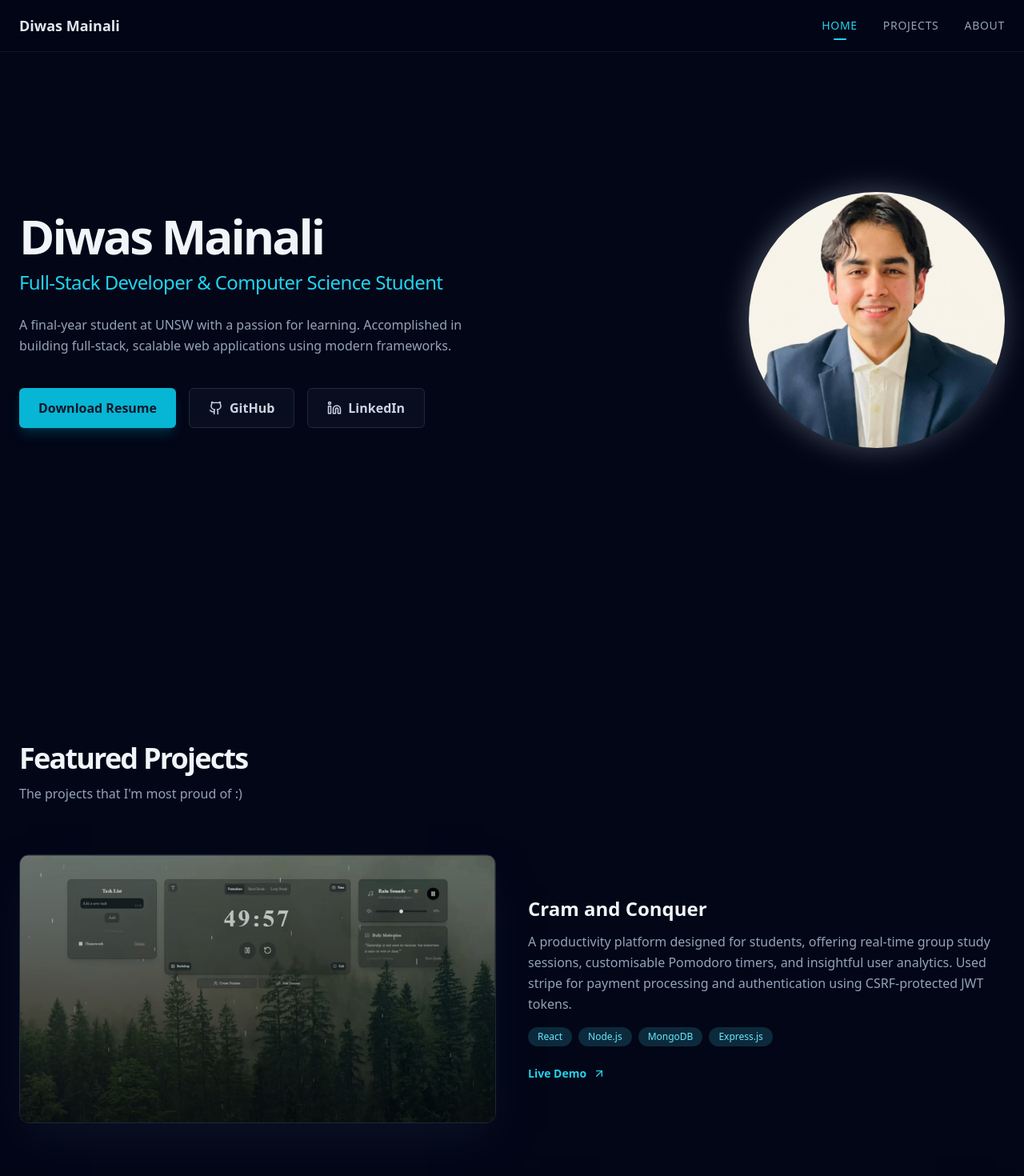
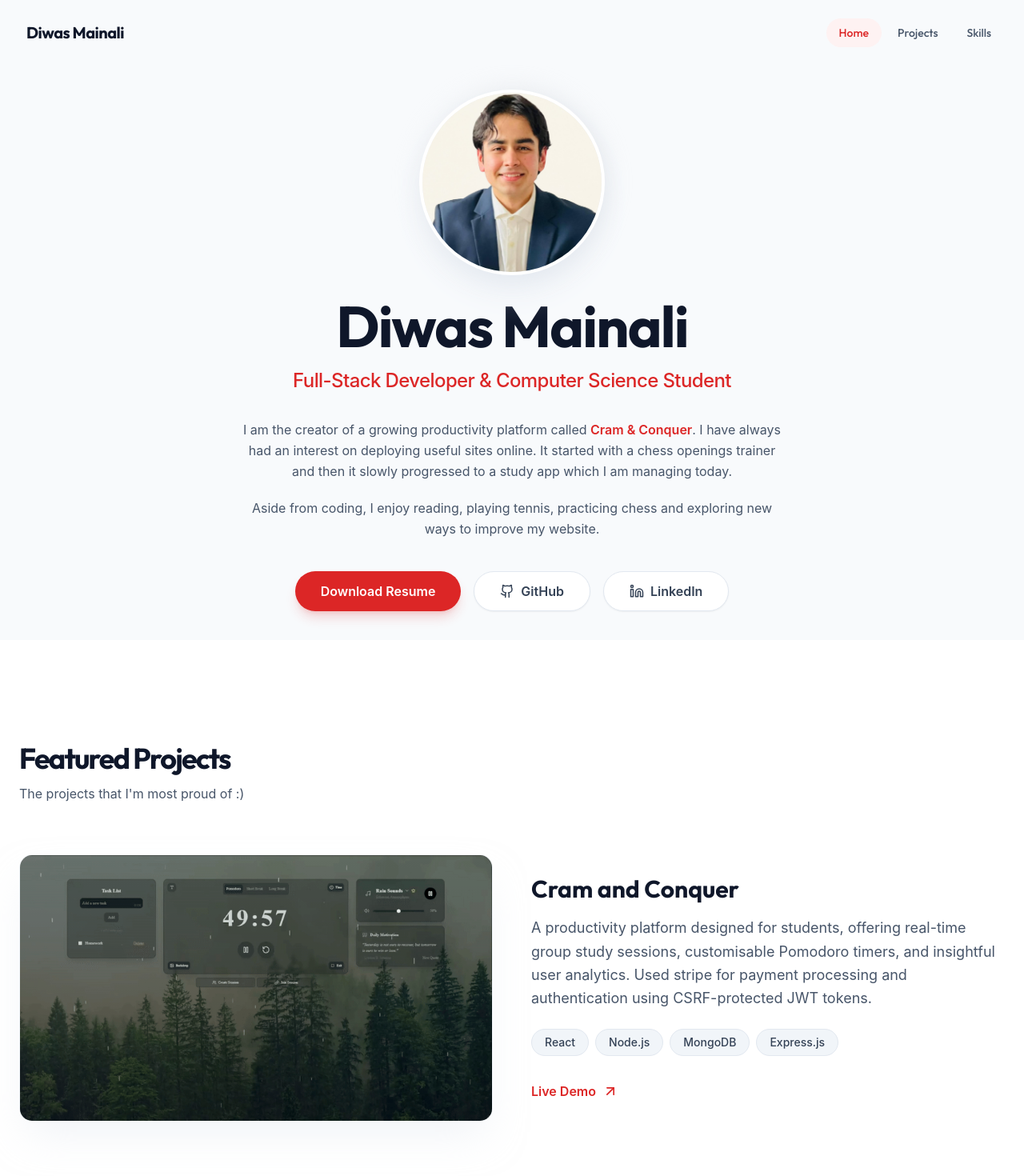
Before and after one commit to DiwasMainali1/Portfolio, a React (Create React App) app: page / in a window 1280 px wide. Shown: the top 1470 px of the page at 80% size. Built offline with nearby package versions, Linux system fonts and the light colour scheme; the HTML template or start-up script is replaced by a standard one.

Commit message:
Deploying

```diff
--- a/public/index.html
+++ b/public/index.html
@@ -9,6 +9,9 @@
       name="description"
       content="Web site created using create-react-app"
     />
+    <link rel="preconnect" href="https://fonts.googleapis.com">
+    <link rel="preconnect" href="https://fonts.gstatic.com" crossorigin>
+    <link href="https://fonts.googleapis.com/css2?family=Outfit:wght@100..900&display=swap" rel="stylesheet">
     <link rel="apple-touch-icon" href="%PUBLIC_URL%/logo192.png" />
     <!--
       manifest.json provides metadata used when your web app is installed on a
--- a/src/App.js
+++ b/src/App.js
@@ -40,9 +40,19 @@
 
 const NavBar = () => {
   const [activeSection, setActiveSection] = useState('home');
+  const [isScrolled, setIsScrolled] = useState(false);
 
   useEffect(() => {
-    const sections = ['home', 'projects', 'about'];
+    const handleScroll = () => {
+      setIsScrolled(window.scrollY > 20);
+    };
+
+    window.addEventListener('scroll', handleScroll);
+    return () => window.removeEventListener('scroll', handleScroll);
+  }, []);
+
+  useEffect(() => {
+    const sections = ['home', 'projects', 'tech'];
     const observer = new IntersectionObserver(
       (entries) => {
         entries.forEach((entry) => {
@@ -72,31 +82,83 @@
   };
 
   return (
-    <nav className="fixed top-0 w-full bg-slate-950/70 backdrop-blur-lg z-50 border-b border-slate-800/50">
-      <div className="max-w-7xl mx-auto px-6">
-        <div className="flex justify-between items-center h-16">
-          <span className="text-lg font-bold text-slate-200">Diwas Mainali</span>
-          <div className="hidden sm:flex items-center space-x-8">
-            {['home', 'projects', 'about'].map((section) => (
+    <div className={`fixed top-0 left-0 right-0 z-50 transition-all duration-300 flex justify-center ${isScrolled ? 'pt-4' : 'pt-0'}`}>
+      <nav className={`transition-all duration-500 ease-in-out border ${isScrolled
+        ? 'w-[90%] md:w-[70%] max-w-4xl bg-white/80 backdrop-blur-md shadow-xl rounded-full px-4 py-2 border-slate-200/60'
+        : 'w-full bg-slate-50/95 backdrop-blur-sm px-6 py-4 border-transparent'
+        }`}>
+        <div className={`max-w-7xl mx-auto flex justify-between items-center transition-all duration-300 ${isScrolled ? 'h-10' : 'h-12'}`}>
+          <div className="flex items-center">
+            <span className="ml-2 text-xl font-bold font-outfit text-slate-900 tracking-tight transition-all duration-300">
+              {isScrolled ? 'Diwas' : 'Diwas Mainali'}
+            </span>
+          </div>
+
+          <div className="flex items-center space-x-1 sm:space-x-1">
+            {['home', 'projects', 'tech'].map((section) => (
               <button
                 key={section}
                 onClick={() => scrollTo(section)}
-                className={`relative text-sm font-medium uppercase tracking-wider transition-colors duration-300 ${
-                  activeSection === section
-                    ? 'text-cyan-400'
-                    : 'text-slate-400 hover:text-slate-200'
+                className={`relative px-4 py-2 text-sm font-medium font-outfit transition-all duration-300 rounded-full ${activeSection === section
+                  ? 'text-primary-600 bg-primary-50'
+                  : 'text-slate-600 hover:text-slate-900 hover:bg-slate-100/50'
                   }`}
               >
-                {section}
-                {activeSection === section && (
-                  <span className="absolute -bottom-2 left-1/2 -translate-x-1/2 h-0.5 w-4 bg-cyan-400 rounded-full" />
-                )}
+                {section === 'tech' ? 'Skills' : section.charAt(0).toUpperCase() + section.slice(1)}
               </button>
             ))}
           </div>
         </div>
+      </nav>
     </div>
-    </nav>
+  );
+};
+
+const LinkPreview = ({ href, children, videoSrc }) => {
+  const [isHovered, setIsHovered] = useState(false);
+  const [position, setPosition] = useState({ x: 0, y: 0 });
+
+  const handleMouseMove = (e) => {
+    const rect = e.currentTarget.getBoundingClientRect();
+    setPosition({ x: e.clientX - rect.left, y: e.clientY - rect.top });
+  };
+
+  return (
+    <a
+      href={href}
+      target="_blank"
+      rel="noopener noreferrer"
+      className="relative inline-block font-semibold text-primary-600 no-underline transition-colors hover:text-primary-700 cursor-pointer"
+      onMouseEnter={() => setIsHovered(true)}
+      onMouseLeave={() => setIsHovered(false)}
+      onMouseMove={handleMouseMove}
+    >
+      {children}
+      {isHovered && (
+        <div
+          className="absolute z-50 bottom-full left-1/2 -translate-x-1/2 mb-4 w-64 md:w-80 rounded-xl overflow-hidden shadow-2xl shadow-slate-900/20 ring-4 ring-white bg-slate-950 transition-all duration-300 animate-in fade-in zoom-in-95"
+          style={{ transform: `translateX(-50%)` }}
+        >
+          <div className="relative aspect-video w-full bg-slate-900">
+            <video
+              src={videoSrc}
+              autoPlay
+              loop
+              muted
+              playsInline
+              className="w-full h-full object-cover"
+            />
+            <div className="absolute inset-0 ring-1 ring-inset ring-white/10 rounded-xl"></div>
+          </div>
+          <div className="px-3 py-2 bg-white flex items-center justify-between border-t border-slate-100">
+            <span className="text-xs font-medium text-slate-600 truncate flex-1">cramandconquer.com</span>
+            <span className="text-[10px] uppercase font-bold text-primary-600 bg-primary-50 px-1.5 py-0.5 rounded ml-2">Live</span>
+          </div>
+          {/* Arrow */}
+          <div className="absolute bottom-0 left-1/2 -translate-x-1/2 translate-y-full w-4 h-4 rotate-45 bg-white border-b border-r border-slate-100"></div>
+        </div>
+      )}
+    </a>
   );
 };
 
@@ -111,24 +173,39 @@
   };
 
   return (
-    <section id="home" className="relative min-h-screen flex items-center">
-      <div className="absolute inset-0 -z-10 h-full w-full bg-slate-950 bg-[radial-gradient(ellipse_80%_80%_at_50%_-20%,rgba(120,119,198,0.3),rgba(255,255,255,0))]"></div>
-      <div className="max-w-7xl mx-auto px-6 w-full">
-        <div className="grid grid-cols-1 md:grid-cols-2 gap-16 items-center">
-          <div className="max-w-xl">
-            <h1 className="text-4xl md:text-5xl lg:text-6xl font-bold text-slate-100 leading-tight tracking-tighter">
+    <section id="home" className="relative min-h-screen flex items-center justify-center pt-20">
+      <div className="absolute inset-0 -z-10 h-full w-full bg-slate-50 bg-[radial-gradient(ellipse_80%_80%_at_50%_-20%,rgba(239,68,68,0.05),rgba(255,255,255,0))]"></div>
+      <div className="max-w-4xl mx-auto px-6 w-full text-center">
+        <div className="flex flex-col items-center">
+          <div className="relative group mb-8">
+            <div className="absolute -inset-1 bg-gradient-to-r from-gray-200 to-gray-300 rounded-full blur-lg opacity-60 group-hover:opacity-80 transition duration-500"></div>
+            <img
+              src={heroImg}
+              alt="Diwas Mainali"
+              className="relative w-40 h-40 md:w-56 md:h-56 rounded-full object-cover shadow-2xl shadow-slate-200 ring-4 ring-white"
+            />
+          </div>
+
+          <h1 className="text-5xl md:text-6xl lg:text-7xl font-bold font-outfit text-slate-900 leading-tight tracking-tight mb-4">
             Diwas Mainali
           </h1>
-            <h2 className="text-xl md:text-2xl text-cyan-400 mt-3 font-medium tracking-tight">
+          <h2 className="text-xl md:text-2xl text-primary-600 font-medium tracking-tight mb-8">
             Full-Stack Developer & Computer Science Student
           </h2>
-            <p className="text-base text-slate-400 mt-6 max-w-xl leading-relaxed">
-              A final-year student at UNSW with a passion for learning. Accomplished in building full-stack, scalable web applications using modern frameworks.
+
+          <div className="max-w-2xl mx-auto space-y-5 text-base text-slate-600 leading-relaxed mb-10">
+            <p>
+              I am the creator of a growing productivity platform called <LinkPreview href="https://cramandconquer.com" videoSrc="https://pub-f967ed0c0484476e97ac883702ab3b3d.r2.dev/main.mp4">Cram & Conquer</LinkPreview>. I have always had an interest on deploying useful sites online. It started with a chess openings trainer and then it slowly progressed to a study app which I am managing today.
             </p>
-            <div className="mt-10 flex flex-wrap gap-4">
+            <p>
+              Aside from coding, I enjoy reading, playing tennis, practicing chess and exploring new ways to improve my website.
+            </p>
+          </div>
+
+          <div className="flex flex-wrap justify-center gap-4">
             <button
               onClick={handleDownload}
-                className="px-6 py-3 bg-cyan-500 text-slate-900 font-semibold rounded-md hover:bg-cyan-400 transition-colors duration-300 shadow-lg shadow-cyan-500/20"
+              className="px-8 py-3 bg-primary-600 text-white font-semibold rounded-full hover:bg-primary-500 transition-all duration-300 shadow-lg shadow-primary-600/20 hover:shadow-primary-600/40 hover:-translate-y-0.5"
             >
               Download Resume
             </button>
@@ -136,7 +213,7 @@
               href="https://github.com/DiwasMainali1"
               target="_blank"
               rel="noopener noreferrer"
-                className="inline-flex items-center justify-center gap-2 px-6 py-3 border border-slate-800 bg-slate-900/50 text-slate-300 font-semibold rounded-md hover:bg-slate-800 hover:border-slate-700 transition-colors duration-300"
+              className="inline-flex items-center justify-center gap-2 px-8 py-3 border border-slate-200 bg-white text-slate-700 font-semibold rounded-full hover:bg-slate-50 hover:border-slate-300 transition-all duration-300 shadow-sm hover:shadow-md hover:-translate-y-0.5"
             >
               <Github size={18} /> GitHub
             </a>
@@ -144,21 +221,10 @@
               href="https://www.linkedin.com/in/diwasmainali/"
               target="_blank"
               rel="noopener noreferrer"
-                className="inline-flex items-center justify-center gap-2 px-6 py-3 border border-slate-800 bg-slate-900/50 text-slate-300 font-semibold rounded-md hover:bg-slate-800 hover:border-slate-700 transition-colors duration-300"
+              className="inline-flex items-center justify-center gap-2 px-8 py-3 border border-slate-200 bg-white text-slate-700 font-semibold rounded-full hover:bg-slate-50 hover:border-slate-300 transition-all duration-300 shadow-sm hover:shadow-md hover:-translate-y-0.5"
             >
               <Linkedin size={18} /> LinkedIn
             </a>
-            </div>
-          </div>
-          <div className="flex justify-center md:justify-end">
-            <div className="relative group">
-              <div className="absolute -inset-1 bg-gradient-to-r from-gray-500 to-gray-600 rounded-full blur-lg opacity-60 group-hover:opacity-80 transition duration-500"></div>
-              <img
-                src={heroImg}
-                alt="Diwas Mainali"
-                className="relative w-72 h-72 md:w-80 md:h-80 rounded-full object-cover"
-              />
-            </div>
           </div>
         </div>
       </div>
@@ -168,30 +234,30 @@
 
 const Projects = () => {
   return (
-    <section id="projects" className="bg-slate-950 text-slate-300 py-24 sm:py-32">
+    <section id="projects" className="bg-white text-slate-700 py-24 sm:py-32">
       <div className="max-w-7xl mx-auto px-6">
-        <div className="max-w-2xl mx-auto lg:mx-0 text-center lg:text-left">
-          <h2 className="text-3xl sm:text-4xl font-bold tracking-tighter text-slate-100">Featured Projects</h2>
-          <p className="mt-3 text-slate-400">The projects that I'm most proud of :)</p>
+        <div className="max-w-2xl mx-auto lg:mx-0 text-center lg:text-left mb-16">
+          <h2 className="text-3xl sm:text-4xl font-bold font-outfit tracking-tighter text-slate-900">Featured Projects</h2>
+          <p className="mt-3 text-slate-600">The projects that I'm most proud of :)</p>
         </div>
-        <div className="mt-16 space-y-20">
+        <div className="space-y-24">
           {projects.map((project, index) => (
-            <div key={project.name} className="grid grid-cols-1 lg:grid-cols-2 gap-10 items-center">
-              <div className={`relative rounded-xl overflow-hidden shadow-2xl shadow-slate-900/80 border border-slate-800 ${index % 2 === 0 ? 'lg:order-1' : 'lg:order-2'}`}>
-                <div className="absolute inset-0 bg-gradient-to-t from-black/50 to-transparent"></div>
+            <div key={project.name} className="grid grid-cols-1 lg:grid-cols-2 gap-12 items-center group">
+              <div className={`relative rounded-2xl overflow-hidden shadow-2xl shadow-slate-200/50 border border-slate-100 transition-transform duration-500 hover:scale-[1.02] ${index % 2 === 0 ? 'lg:order-1' : 'lg:order-2'}`}>
+                <div className="absolute inset-0 bg-gradient-to-t from-black/20 to-transparent"></div>
                 <img
                   src={project.image}
                   alt={project.name}
-                  className="w-full h-full object-cover"
+                  className="w-full h-full object-cover aspect-video"
                 />
               </div>
 
               <div className={`text-center lg:text-left ${index % 2 === 0 ? 'lg:order-2' : 'lg:order-1'}`}>
-                <h3 className="text-2xl font-semibold text-slate-100">{project.name}</h3>
-                <p className="mt-3 text-slate-400 leading-relaxed">{project.description}</p>
-                <div className="mt-4 flex flex-wrap justify-center lg:justify-start gap-2">
+                <h3 className="text-3xl font-bold font-outfit text-slate-900 mb-4">{project.name}</h3>
+                <p className="text-lg text-slate-600 leading-relaxed mb-6">{project.description}</p>
+                <div className="flex flex-wrap justify-center lg:justify-start gap-2 mb-8">
                   {project.tech.map(tech => (
-                    <span key={tech} className="bg-cyan-900/50 text-cyan-300 text-xs font-medium px-3 py-1 rounded-full">
+                    <span key={tech} className="bg-slate-100 text-slate-700 text-sm font-medium px-4 py-1.5 rounded-full border border-slate-200">
                       {tech}
                     </span>
                   ))}
@@ -200,10 +266,10 @@
                   href={project.demo}
                   target="_blank"
                   rel="noopener noreferrer"
-                  className="inline-flex items-center gap-2 text-sm font-semibold text-cyan-400 group mt-6 hover:text-cyan-300 transition-colors duration-200"
+                  className="inline-flex items-center gap-2 text-base font-semibold text-primary-600 group-hover:text-primary-500 transition-colors duration-200 hover:underline underline-offset-4"
                 >
                   Live Demo
-                  <ArrowUpRight className="h-4 w-4 transition-transform duration-300 group-hover:-translate-y-0.5 group-hover:translate-x-0.5" />
+                  <ArrowUpRight className="h-5 w-5 transition-transform duration-300 group-hover:-translate-y-0.5 group-hover:translate-x-0.5" />
                 </a>
               </div>
             </div>
@@ -214,37 +280,11 @@
   );
 };
 
-const About = () => {
-  return (
-    <section id="about" className="bg-slate-950 text-slate-300 py-24 sm:py-32">
-      <div className="max-w-7xl mx-auto px-6">
-        <div className="grid grid-cols-1 lg:grid-cols-3 gap-16 items-start">
-          <div className="lg:col-span-1">
-             <h2 className="text-3xl sm:text-4xl font-bold tracking-tighter text-slate-100">About Me</h2>
-          </div>
-          <div className="lg:col-span-2 space-y-5 text-base text-slate-400 leading-relaxed">
-            <p>
-              I'm a final-year Computer Science student at UNSW, with a genuine interest in full-stack development. I started coding to find a solution to practice chess openings as I was getting tired of learning them through YouTube videos. </p>
-            <p>
-              It was then that I learned HTML/CSS/JavaScript and built my first web app, Gambit Guru. Since then, I've been passionate about building web applications that solve real-world problems. My next massive project was Cram and Conquer, a productivity platform for students that I developed from scratch using React, Node.js, and MongoDB which is now live and being used by students around the world.
-            </p>
-            <p>
-              Aside from coding, I enjoy reading, playing chess, and exploring new technologies. As I get older I realise that, being a developer is about adapting to change and always learning, and I love that aspect of this field.
-            </p>
-          </div>
-        </div>
-
-        <TechStack />
-      </div>
-    </section>
-  );
-};
-
 const Footer = () => {
   return (
-    <footer className="bg-slate-950 border-t border-slate-800/50 py-6">
-      <div className="max-w-7xl mx-auto px-6 text-center text-sm text-slate-500">
-        <p>&copy; {new Date().getFullYear()} Diwas Mainali. All rights reserved.</p>
+    <footer className="bg-slate-50 border-t border-slate-200 py-8">
+      <div className="max-w-7xl mx-auto px-6 text-center text-slate-500">
+        <p className="font-medium">&copy; {new Date().getFullYear()} Diwas Mainali. All rights reserved.</p>
       </div>
     </footer>
   );
@@ -252,12 +292,12 @@
 
 const App = () => {
   return (
-    <div className="min-h-screen bg-slate-950 selection:bg-cyan-500/30">
+    <div className="min-h-screen bg-slate-50 selection:bg-primary-500/30 font-inter">
       <NavBar />
       <main>
         <Home />
         <Projects />
-        <About />
+        <TechStack />
       </main>
       <Footer />
     </div>
--- a/tailwind.config.js
+++ b/tailwind.config.js
@@ -5,8 +5,24 @@
   ],
   theme: {
     extend: {
+      colors: {
+        primary: {
+          50: '#fef2f2',
+          100: '#fee2e2',
+          200: '#fecaca',
+          300: '#fca5a5',
+          400: '#f87171',
+          500: '#ef4444',
+          600: '#dc2626',
+          700: '#b91c1c',
+          800: '#991b1b',
+          900: '#7f1d1d',
+          950: '#450a0a',
+        },
+      },
       fontFamily: {
         'inter': ['Inter', 'sans-serif'],
+        'outfit': ['Outfit', 'sans-serif'],
       },
     },
   },
```
Also changed, not shown: src/Techstack.jsx (+12 -12 lines). Lines whose indentation alone changed are shown as unchanged.
